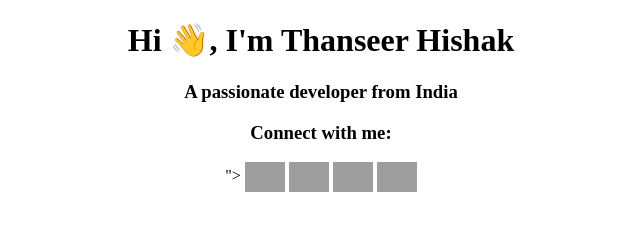
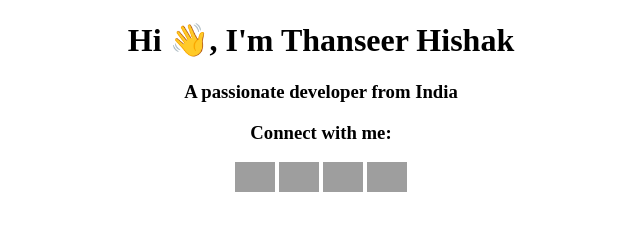
Before and after one commit to Sp00fyBoi/Sp00fyBoi, a plain HTML site: page index.html in a window 1280 px wide. Shown: the whole page, without its empty margins (319-959 px from the left). Drawn offline with Linux system fonts and the light colour scheme; grey boxes are pictures that could not be loaded.

Commit message:
new changes

```diff
--- a/index.html
+++ b/index.html
@@ -11,7 +11,7 @@
     <h3 align="center">A passionate developer from India</h3>
 
     <h3 align="center">Connect with me:</h3>
-    <p align="center">">
+    <p align="center">
     <a href="https://twitter.com/thanseerhishak" target="blank"><img align="center" src="https://raw.githubusercontent.com/rahuldkjain/github-profile-readme-generator/master/src/images/icons/Social/twitter.svg" alt="thanseerhishak" height="30" width="40" /></a>
     <a href="https://linkedin.com/in/thanseer-hishak" target="blank"><img align="center" src="https://raw.githubusercontent.com/rahuldkjain/github-profile-readme-generator/master/src/images/icons/Social/linked-in-alt.svg" alt="thanseer-hishak" height="30" width="40" /></a>
     <a href="https://instagram.com/spoofy.boi" target="blank"><img align="center" src="https://raw.githubusercontent.com/rahuldkjain/github-profile-readme-generator/master/src/images/icons/Social/instagram.svg" alt="spoofy.boi" height="30" width="40" /></a>
```
